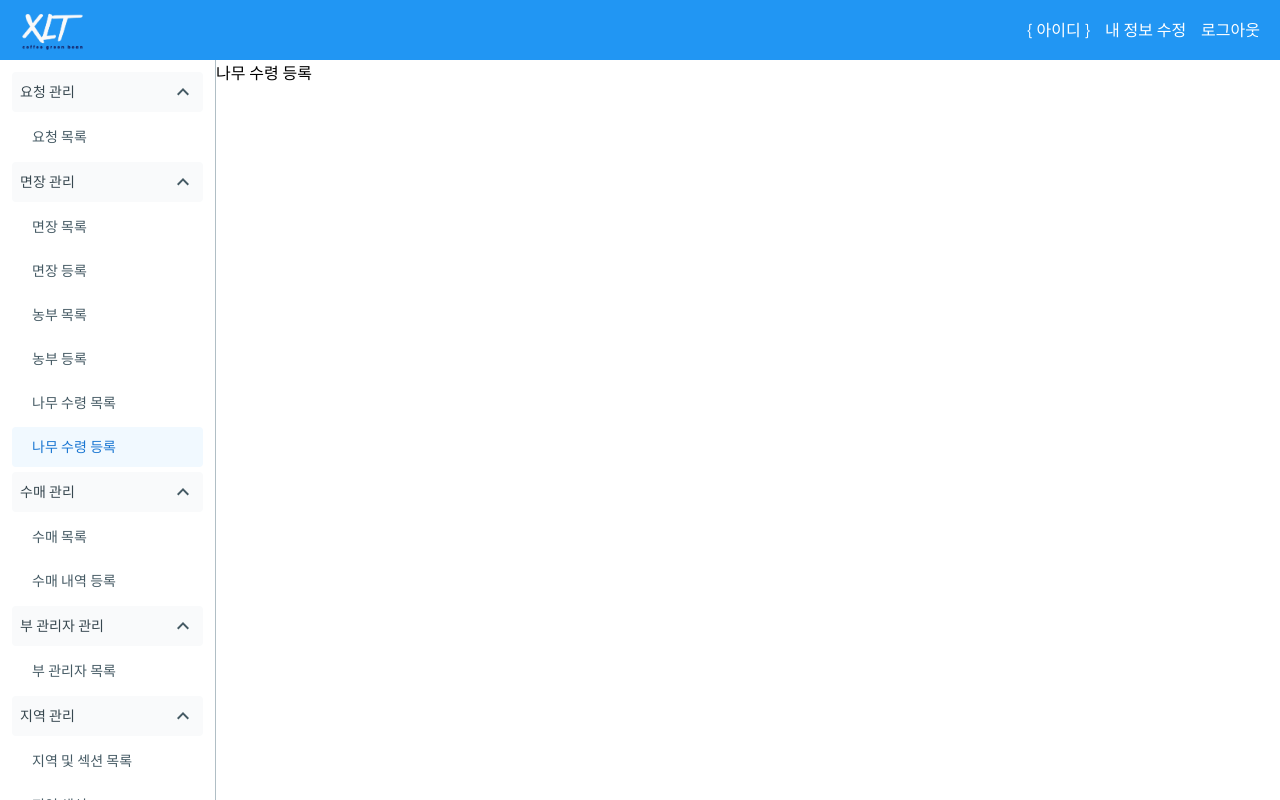
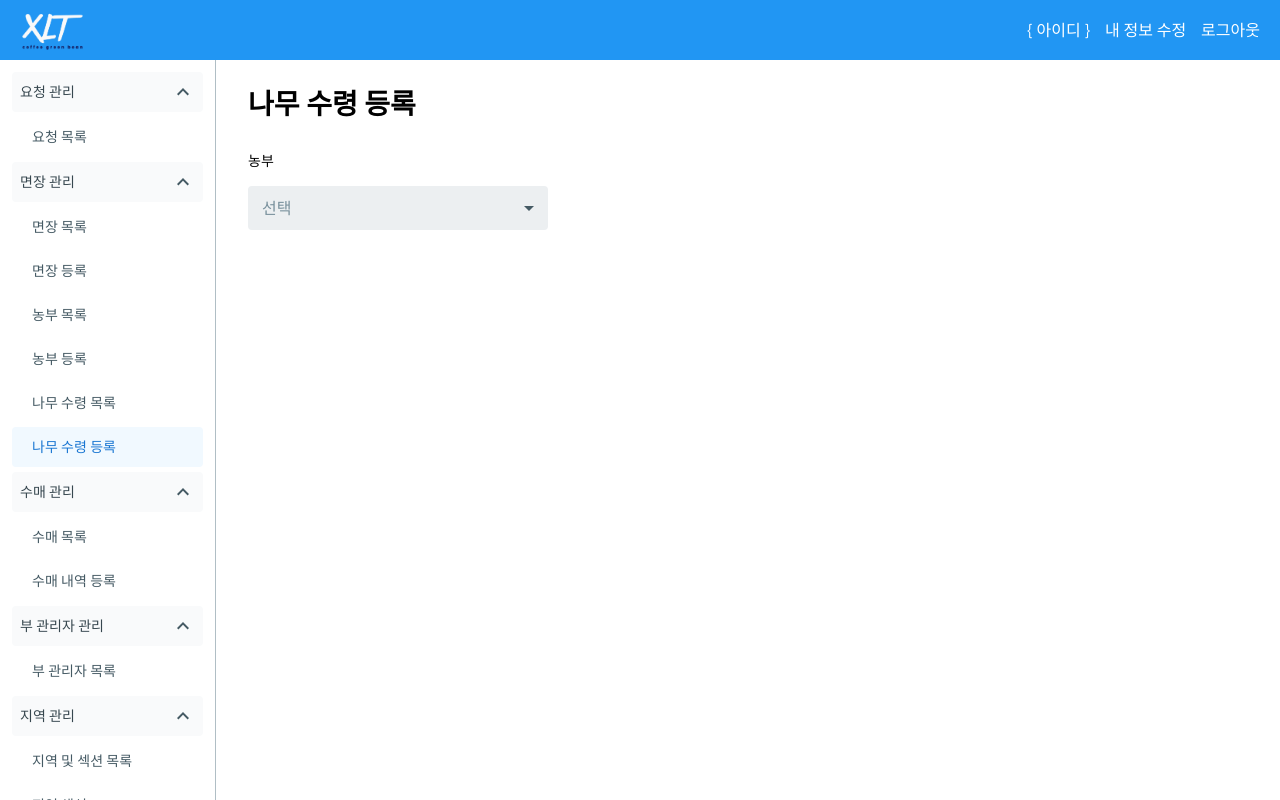
Before and after one commit to media-art-nation/coffee-frontend, a React (Vite) app: page /village-heads/trees-transactions/register in a window 1280 px wide. Built offline with nearby package versions, Linux system fonts and the light colour scheme; a web font is replaced by a local one.

Commit message:
[feat] label components 레이아웃 공통 컴포넌트로 구현

```diff
--- a/src/components/LabelAndInput.tsx
+++ b/src/components/LabelAndInput.tsx
@@ -1,6 +1,8 @@
 import { FieldValues, Path, RegisterOptions, UseFormRegister } from 'react-hook-form';
 
-import { Stack, StackProps, TextField, Typography } from '@mui/material';
+import { StackProps, TextField } from '@mui/material';
+
+import LabelComponentsLayout from '@/components/LabelComponentsLayout';
 
 interface LabelAndInputProps<T extends FieldValues> extends StackProps {
     register: UseFormRegister<T>;
@@ -18,17 +20,16 @@ const LabelAndInput = <T extends FieldValues>({
     fieldName,
     placeholder = '',
     type = 'text',
-    sx,
+    ...props
 }: LabelAndInputProps<T>) => {
     return (
-        <Stack sx={{ ...sx, gap: '12px' }}>
-            <Typography sx={{ fontSize: '14px' }}>{labelValue}</Typography>
+        <LabelComponentsLayout {...props} labelValue={labelValue} sx={{ ...props.sx }}>
             <TextField
                 {...register(fieldName, rules)}
                 placeholder={placeholder}
                 slotProps={{ htmlInput: { type } }}
             />
-        </Stack>
+        </LabelComponentsLayout>
     );
 };
 
--- a/src/components/LabelAndSelect.tsx
+++ b/src/components/LabelAndSelect.tsx
@@ -1,7 +1,8 @@
 import { Control, Controller, FieldValues, Path, RegisterOptions } from 'react-hook-form';
 
-import { MenuItem, Select, Stack, StackProps, Typography } from '@mui/material';
+import { MenuItem, Select, StackProps, Typography } from '@mui/material';
 
+import LabelComponentsLayout from '@/components/LabelComponentsLayout';
 import { palette } from '@/themes';
 
 interface LabelAndSelectProps<T extends FieldValues> extends StackProps {
@@ -20,11 +21,10 @@ const LabelAndSelect = <T extends FieldValues>({
     fieldName,
     placeholder = '',
     selectArr,
-    sx,
+    ...props
 }: LabelAndSelectProps<T>) => {
     return (
-        <Stack sx={{ ...sx, gap: '12px' }}>
-            <Typography sx={{ fontSize: '14px' }}>{labelValue}</Typography>
+        <LabelComponentsLayout {...props} labelValue={labelValue} sx={{ ...props.sx }}>
             <Controller
                 name={fieldName}
                 control={control}
@@ -55,7 +55,7 @@ const LabelAndSelect = <T extends FieldValues>({
                     </Select>
                 )}
             />
-        </Stack>
+        </LabelComponentsLayout>
     );
 };
 
--- a/src/components/LabelAndSelectFile.tsx
+++ b/src/components/LabelAndSelectFile.tsx
@@ -4,6 +4,7 @@ import { FieldValues, Path, PathValue, UseFormSetValue, UseFormWatch } from 'rea
 
 import { Button, Stack, StackProps, Typography } from '@mui/material';
 
+import LabelComponentsLayout from '@/components/LabelComponentsLayout';
 import { palette } from '@/themes';
 
 interface LabelAndSelectFileProps<T extends FieldValues> extends StackProps {
@@ -17,6 +18,7 @@ const LabelAndSelectFile = <T extends FieldValues>({
     fieldName,
     watch,
     setValue,
+    ...props
 }: LabelAndSelectFileProps<T>) => {
     const fileInputRef = React.useRef<HTMLInputElement | null>(null);
     const file: File | null = watch(fieldName) as File | null;
@@ -32,8 +34,7 @@ const LabelAndSelectFile = <T extends FieldValues>({
         }
     };
     return (
-        <Stack sx={{ gap: '12px' }}>
-            <Typography sx={{ fontSize: '14px' }}>{labelValue}</Typography>
+        <LabelComponentsLayout {...props} labelValue={labelValue} sx={{ ...props.sx }}>
             <Stack direction={'row'} gap="10px" sx={{ alignItems: 'center' }}>
                 <Typography
                     sx={{
@@ -67,7 +68,7 @@ const LabelAndSelectFile = <T extends FieldValues>({
                     파일 첨부
                 </Button>
             </Stack>
-        </Stack>
+        </LabelComponentsLayout>
     );
 };
 
--- /dev/null
+++ b/src/components/LabelComponentsLayout.tsx
@@ -0,0 +1,22 @@
+import React from 'react';
+
+import { Stack, StackProps, Typography } from '@mui/material';
+
+interface LabelComponentsLayoutProps extends StackProps {
+    labelValue: string;
+    children?: React.ReactNode;
+}
+const LabelComponentsLayout: React.FC<LabelComponentsLayoutProps> = ({
+    children,
+    labelValue,
+    ...props
+}) => {
+    return (
+        <Stack {...props} sx={{ ...props.sx, gap: '12px' }}>
+            <Typography sx={{ fontSize: '14px' }}>{labelValue}</Typography>
+            {children}
+        </Stack>
+    );
+};
+
+export default LabelComponentsLayout;
--- a/src/pages/TreesTransactions/TreesTransactionRegister/index.tsx
+++ b/src/pages/TreesTransactions/TreesTransactionRegister/index.tsx
@@ -1,7 +1,37 @@
+import { useForm } from 'react-hook-form';
+
 import { Stack } from '@mui/material';
 
+import LabelAndSelect from '@/components/LabelAndSelect';
+import PageLayout from '@/components/PageLayout';
+import Title from '@/components/Title';
+
+interface TTreesTransactionRegisterInput {
+    farmer: string;
+    receipt: string;
+    tree: string;
+    count: number;
+}
 const TreesTransactionRegister = () => {
-    return <Stack sx={{ width: '100%' }}>나무 수령 등록</Stack>;
+    const methods = useForm<TTreesTransactionRegisterInput>();
+    return (
+        <Stack>
+            <Title title="나무 수령 등록" />
+            <PageLayout gap={'27px'}>
+                <LabelAndSelect
+                    sx={{ width: '300px' }}
+                    labelValue="농부"
+                    selectArr={[
+                        { label: '농부1', value: '1' },
+                        { label: '농부2', value: '2' },
+                    ]}
+                    control={methods.control}
+                    fieldName="farmer"
+                    placeholder="선택"
+                />
+            </PageLayout>
+        </Stack>
+    );
 };
 
 export default TreesTransactionRegister;
```
